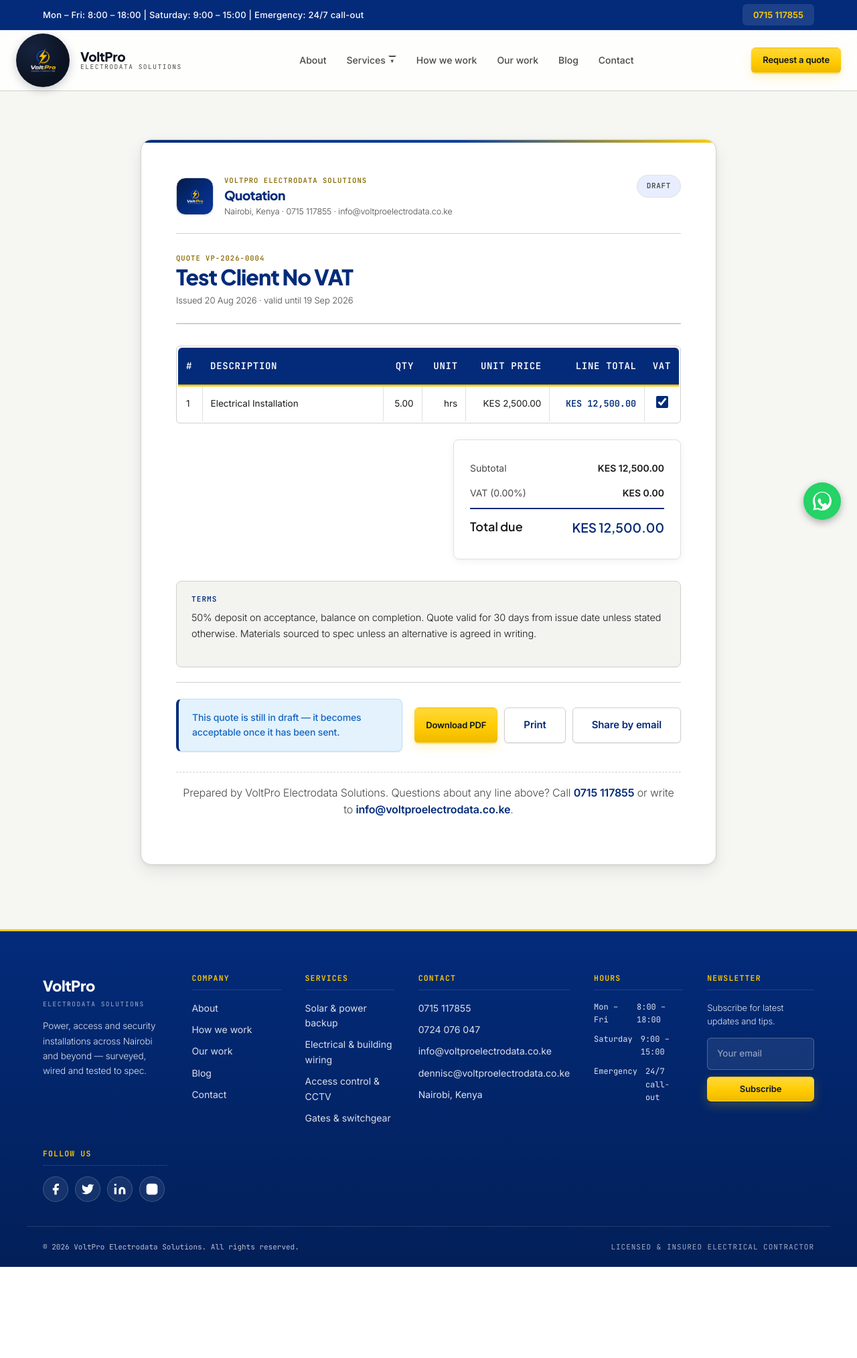
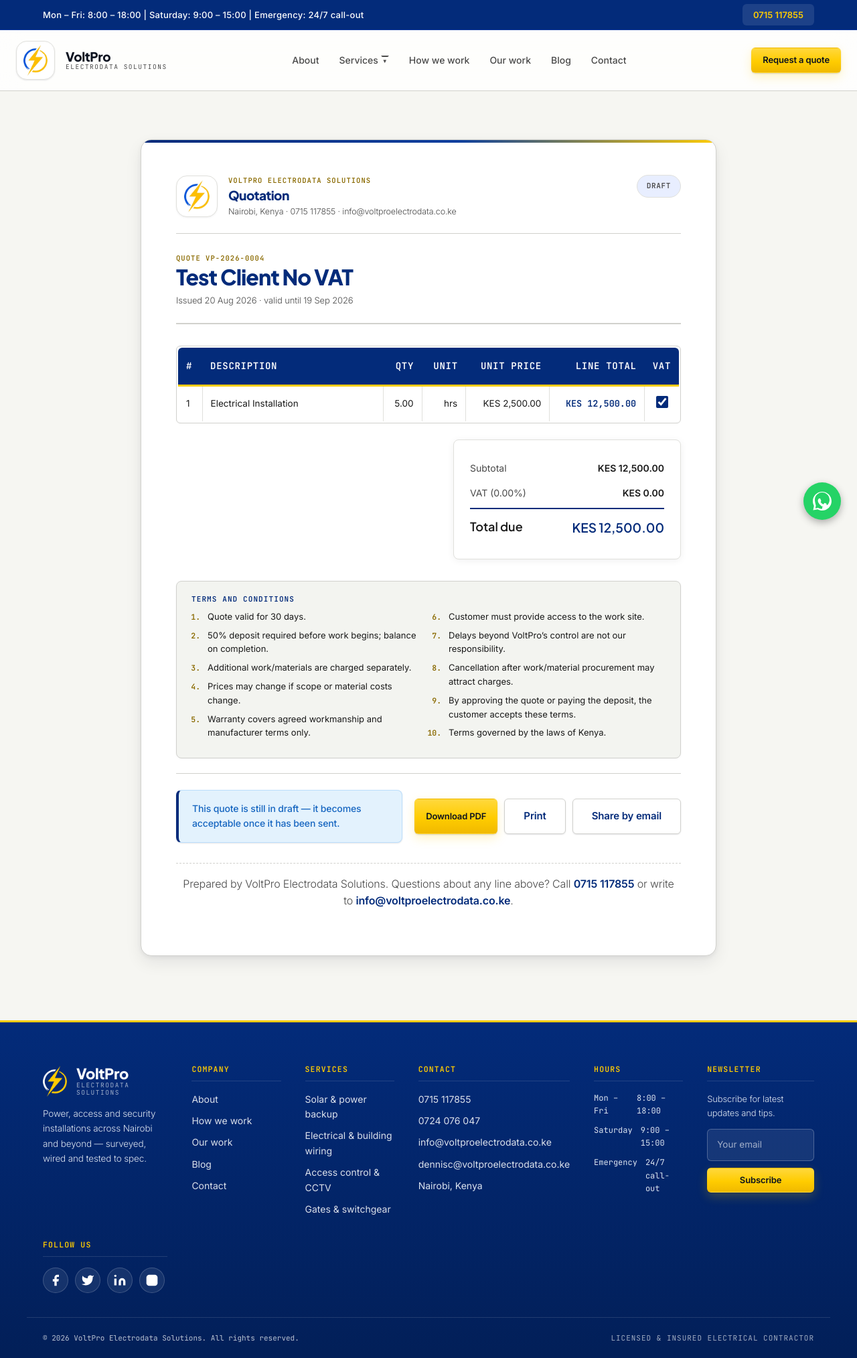
Before and after one commit to qatradersv-ctrl/voltpro, a Django app: page /quotes/397f7e89-db8c-4843-8950-57ac3956f5e8/ in a window 1280 px wide. Shown: the whole page at 67% size. Before the commit the page ends 1891 px from the top, so only its background shows below. Run offline with Django 5.2, Linux system fonts and the light colour scheme; data comes from the database, SQL or seed files in the repository.

Commit message:
Put the brand mark on a legible chip and print full terms on quotes
The header squeezed the whole lockup — mark, white wordmark and tagline —
into a dark disc, so at 56px it read as mud and the mark's blue arc vanished
against the navy. The quote sheet carried three sentences of terms where a
client expects a schedule of conditions.

- Cut the mark out of the master artwork as two transparent assets: full
  colour for light surfaces, and a reversed variant (arc to white, yellow to
  brand amber) for the navy footer
- Seat the header and quote-sheet marks on a white chip with a hairline
  border instead of the dark circle, shrinking on scroll, and give the footer
  a mark beside the wordmark
- Replace the generic hexagon favicon that matched nothing with PNG icons
  built from the real mark, tested legible at 16px, plus theme-color
- Move the ten quotation conditions into Quote.STANDARD_TERMS as the field
  default, with a terms_list property that falls back to them when blank, and
  backfill existing rows in migration 0031
- Render terms as a two-column numbered list on the quote page
- Measure the terms block before drawing the PDF table and let it decide how
  many empty rows the table pads to; the fixed 1.35in box could not hold ten
  conditions, and the surplus pushed the signature off the page

```diff
--- a/core/models.py
+++ b/core/models.py
@@ -152,6 +152,21 @@ class Quote(models.Model):
 
     VAT_RATE_DEFAULT = Decimal("16.00")
 
+    #: Printed on every quotation unless a quote carries its own wording.
+    STANDARD_TERMS = (
+        "Quote valid for 30 days.",
+        "50% deposit required before work begins; balance on completion.",
+        "Additional work/materials are charged separately.",
+        "Prices may change if scope or material costs change.",
+        "Warranty covers agreed workmanship and manufacturer terms only.",
+        "Customer must provide access to the work site.",
+        "Delays beyond VoltPro’s control are not our responsibility.",
+        "Cancellation after work/material procurement may attract charges.",
+        "By approving the quote or paying the deposit, the customer accepts these terms.",
+        "Terms governed by the laws of Kenya.",
+    )
+    STANDARD_TERMS_TEXT = "\n".join(STANDARD_TERMS)
+
     quote_number = models.CharField(max_length=20, unique=True, blank=True, editable=False)
     public_id = models.UUIDField(default=uuid.uuid4, unique=True, editable=False)
 
@@ -195,12 +210,11 @@ class Quote(models.Model):
     )
     terms = models.TextField(
         blank=True,
-        default=(
-            "50% deposit on acceptance, balance on completion. Quote valid for 30 days "
-            "from issue date unless stated otherwise. Materials sourced to spec unless "
-            "an alternative is agreed in writing."
+        default=STANDARD_TERMS_TEXT,
+        help_text=(
+            "One condition per line; rendered as a numbered list on the quote and its PDF. "
+            "Leave blank to print the VoltPro standard terms."
         ),
-        help_text="Payment terms, validity period, and other conditions shown on the quote"
     )
 
     created_at = models.DateTimeField(auto_now_add=True)
@@ -221,6 +235,12 @@ class Quote(models.Model):
             year = self.issue_date.year if self.issue_date else timezone.localdate().year
             self.quote_number = f"VP-{year}-{self.pk:04d}"
             super().save(update_fields=["quote_number"])
+
+    @property
+    def terms_list(self):
+        """The terms as numbered lines, falling back to the standard set when blank."""
+        text = (self.terms or "").strip() or self.STANDARD_TERMS_TEXT
+        return [line.strip().lstrip("*-•").strip() for line in text.splitlines() if line.strip()]
 
     @property
     def subtotal(self):
--- a/static/core/css/style.css
+++ b/static/core/css/style.css
@@ -2926,3 +2926,90 @@ p{ text-wrap: pretty; }
   .service-card-content{ padding: 18px 16px 16px; }
   .service-card h3{ font-size: 16.5px; }
 }
+
+/* ==========================================================================
+   PASS 6 - brand mark
+   The full lockup (mark + white wordmark + tagline) is illegible crushed into
+   a dark disc, and the mark's blue arc disappears on navy. Show the mark alone
+   on a light chip so both arcs read; use the reversed mark on dark surfaces.
+   ========================================================================== */
+.brand-logo-container{
+  width: 58px;
+  height: 58px;
+  padding: 0;
+  border-radius: 16px;
+  background: #FFFFFF;
+  border: 1px solid var(--line-bright);
+  box-shadow: var(--elev-1);
+  transition: width .25s ease, height .25s ease, border-color .25s ease, box-shadow .25s ease;
+}
+.brand-logo{
+  height: 46px;
+  width: auto;
+  max-width: 46px;
+  object-fit: contain;
+  transition: transform .3s cubic-bezier(.22,.61,.36,1);
+}
+.brand:hover .brand-logo-container,
+.brand:focus-visible .brand-logo-container{
+  border-color: var(--accent-dim);
+  box-shadow: var(--elev-2);
+}
+.brand:hover .brand-logo,
+.brand:focus-visible .brand-logo{ transform: scale(1.05); }
+.site-header.is-scrolled .brand-logo-container{ width: 50px; height: 50px; }
+.site-header.is-scrolled .brand-logo{ height: 38px; max-width: 38px; }
+
+/* Footer: dark navy surface -> reversed mark, no chip */
+.footer-brand-lockup{ display:flex; align-items:center; gap:14px; }
+.footer-mark{ height:46px; width:auto; flex:none; }
+.footer-brand-text{ display:flex; flex-direction:column; line-height:1.15; }
+
+/* Quote sheet: light chip, same language as the header */
+.quote-logo-container{
+  width: 62px;
+  height: 62px;
+  padding: 0;
+  border-radius: 16px;
+  background: #FFFFFF;
+  border: 1px solid var(--line-bright);
+  box-shadow: 0 1px 3px rgba(11,18,32,.06);
+}
+.quote-logo{ height: 48px; width:auto; max-width: 48px; }
+
+@media (max-width: 700px){
+  .brand-logo-container{ width: 48px; height: 48px; border-radius: 13px; }
+  .brand-logo{ height: 38px; max-width: 38px; }
+}
+@media (max-width: 480px){
+  .brand-logo-container{ width: 46px; height: 46px; }
+  .brand-logo{ height: 36px; max-width: 36px; }
+  .footer-mark{ height: 40px; }
+}
+@media print{
+  .quote-logo-container{ border-color:#D5D8D2; box-shadow:none; }
+}
+
+/* ==========================================================================
+   PASS 7 - quotation terms
+   Ten conditions read as a wall of prose in one column; two numbered columns
+   keep the quote sheet to a single page.
+   ========================================================================== */
+.quote-terms{
+  margin: 0;
+  padding-left: 20px;
+  columns: 2;
+  column-gap: 32px;
+  font-size: 13px;
+  line-height: 1.6;
+  color: var(--text);
+}
+.quote-terms li{ margin: 0 0 7px; padding-left: 4px; break-inside: avoid; }
+.quote-terms li::marker{
+  font-family: var(--font-mono);
+  font-size: 11.5px;
+  font-weight: 600;
+  color: var(--accent-ink);
+}
+@media (max-width: 700px){ .quote-terms{ columns: 1; } }
+@media print{ .quote-terms{ font-size: 10.5px; line-height: 1.45; } }
--- a/templates/500.html
+++ b/templates/500.html
@@ -5,7 +5,8 @@
 <meta name="viewport" content="width=device-width, initial-scale=1.0">
 <meta name="robots" content="noindex, follow">
 <title>Something tripped — VoltPro Electrodata Solutions</title>
-<link rel="icon" type="image/svg+xml" href="/static/core/images/favicon.svg">
+<link rel="icon" type="image/png" sizes="32x32" href="/static/core/images/favicon-32.png">
+<link rel="icon" type="image/png" sizes="16x16" href="/static/core/images/favicon-16.png">
 <link href="https://fonts.googleapis.com/css2?family=Plus+Jakarta+Sans:wght@500;600;700;800&family=JetBrains+Mono:wght@400;500&display=swap" rel="stylesheet">
 <style>
   :root{
--- a/templates/core/base.html
+++ b/templates/core/base.html
@@ -11,10 +11,13 @@
 <meta name="robots" content="index, follow">
 <link rel="canonical" href="{% block canonical %}{{ request.build_absolute_uri }}{% endblock %}">
 
-<link rel="icon" type="image/svg+xml" href="{% static 'core/images/favicon.svg' %}">
+<link rel="icon" type="image/png" sizes="32x32" href="{% static 'core/images/favicon-32.png' %}">
+<link rel="icon" type="image/png" sizes="16x16" href="{% static 'core/images/favicon-16.png' %}">
+<link rel="apple-touch-icon" href="{% static 'core/images/apple-touch-icon.png' %}">
+<meta name="theme-color" content="#032B7A">
 
 <!-- Preload critical assets -->
-<link rel="preload" href="{% static 'core/images/logo.png' %}" as="image">
+<link rel="preload" href="{% static 'core/images/logo-mark.png' %}" as="image">
 <link rel="preload" href="{% static 'core/css/style.css' %}" as="style">
 
 <!-- Open Graph / Facebook -->
@@ -81,7 +84,7 @@
     <div class="header-left">
       <a href="{% url 'core:home' %}" class="brand" aria-label="VoltPro Electrodata Solutions - Home">
         <div class="brand-logo-container">
-          <img src="{% static 'core/images/logo.png' %}" alt="VoltPro Logo" class="brand-logo" loading="eager" decoding="sync" fetchpriority="high">
+          <img src="{% static 'core/images/logo-mark.png' %}" alt="VoltPro mark" class="brand-logo" width="186" height="238" loading="eager" decoding="sync" fetchpriority="high">
         </div>
         <div class="brand-text">
           <span class="brand-name">VoltPro</span>
@@ -152,8 +155,13 @@
 <footer class="site-footer" role="contentinfo">
   <div class="wrap footer-grid">
     <div class="footer-brand">
-      <span class="brand-name">VoltPro</span>
-      <span class="brand-sub">ELECTRODATA SOLUTIONS</span>
+      <div class="footer-brand-lockup">
+        <img src="{% static 'core/images/logo-mark-reversed.png' %}" alt="" class="footer-mark" width="186" height="238" loading="lazy" decoding="async">
+        <span class="footer-brand-text">
+          <span class="brand-name">VoltPro</span>
+          <span class="brand-sub">ELECTRODATA SOLUTIONS</span>
+        </span>
+      </div>
       <p>Power, access and security installations across Nairobi and beyond — surveyed, wired and tested to spec.</p>
     </div>
 
--- a/templates/core/quote_detail.html
+++ b/templates/core/quote_detail.html
@@ -10,7 +10,7 @@
 
       <header class="quote-brand">
         <div class="quote-logo-container">
-          <img src="{% static 'core/images/logo.png' %}" alt="VoltPro Electrodata Solutions" class="quote-logo" width="68" height="68">
+          <img src="{% static 'core/images/logo-mark.png' %}" alt="VoltPro mark" class="quote-logo" width="186" height="238">
         </div>
         <div class="quote-brand-text">
           <p class="quote-eyebrow">VoltPro Electrodata Solutions</p>
@@ -101,12 +101,12 @@
       </div>
       {% endif %}
 
-      {% if quote.terms %}
       <div class="quote-block">
-        <h3 class="quote-block-title">Terms</h3>
-        <p>{{ quote.terms|linebreaksbr }}</p>
+        <h3 class="quote-block-title">Terms and conditions</h3>
+        <ol class="quote-terms">
+          {% for term in quote.terms_list %}<li>{{ term }}</li>{% endfor %}
+        </ol>
       </div>
-      {% endif %}
 
       <div class="quote-actions">
         {% if quote.status == "sent" %}
```
Also changed, not shown: core/pdf.py (+47 -12 lines), core/migrations/0031_quote_standard_terms.py (added), static/core/images/apple-touch-icon.png (added), static/core/images/favicon-16.png (added), static/core/images/favicon-32.png (added), static/core/images/favicon.svg (deleted), static/core/images/logo-mark-reversed.png (added), static/core/images/logo-mark.png (added).
